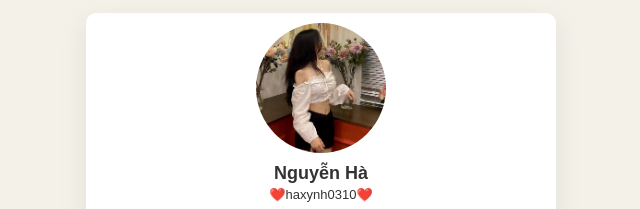
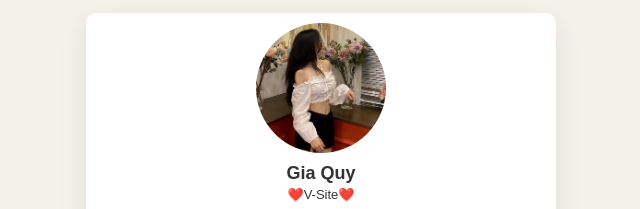
Before and after one commit to giaquy-Dev/vsite, a plain HTML site: page index.html in a window 1280 px wide. Shown: the top 209 px of the page, without its empty margins (319-959 px from the left). Drawn offline with Linux system fonts and the light colour scheme.

Commit message:
Update index.html

```diff
--- a/index.html
+++ b/index.html
@@ -12,9 +12,9 @@
 
     <div class="content-div">
         <img style="aspect-ratio: 1/1; border-radius: 50%;" src="avatar.jpg" alt="NguyenHa" width="130">
-        <div class="text" style="font-size: 18px; font-weight: 600; margin-top: 10px;margin-bottom: 3px;">Nguyễn Hà
+        <div class="text" style="font-size: 18px; font-weight: 600; margin-top: 10px;margin-bottom: 3px;">Gia Quy
         </div>
-        <div class="text" style="font-size: 13px; margin-bottom: 10px;">❤️haxynh0310❤️</div>
+        <div class="text" style="font-size: 13px; margin-bottom: 10px;">❤️V-Site❤️</div>
         <div class="social">
             <div class="social-ig">
                 <a href="https://instagram.com/kerajaanistana">
```
